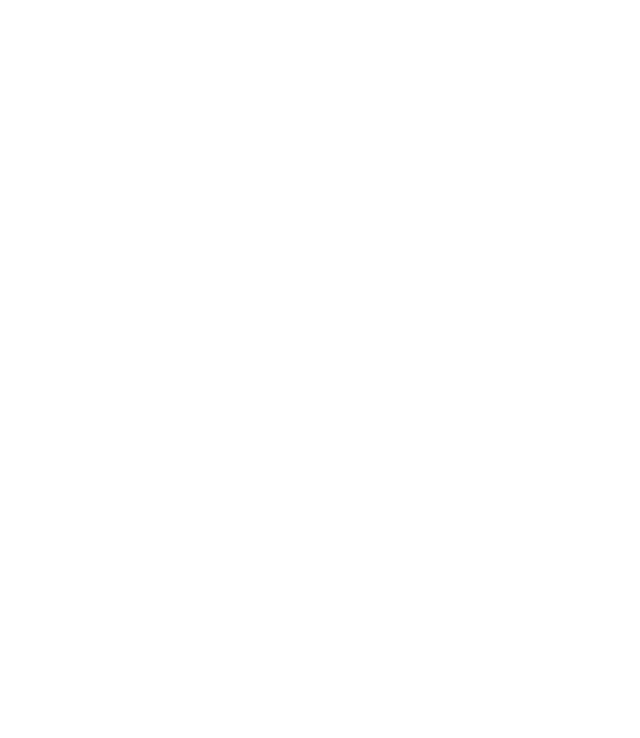
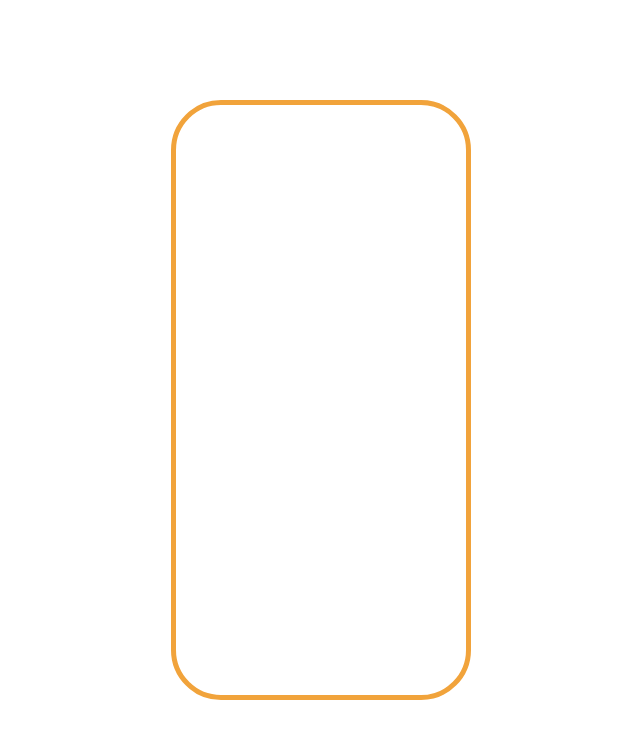
Before and after one commit to aggamix/calculator, a website built with webpack: page src/index.html in a window 1280 px wide. Shown: the whole page, without its empty margins (319-959 px from the left). Built offline with nearby package versions, Linux system fonts and the light colour scheme.

Commit message:
refactor: add separate folder for components, feat: add 'createElement' function for dynamic element creation

```diff
--- /dev/null
+++ b/src/scripts/components/calculator/calculator.css
@@ -0,0 +1,21 @@
+.calculator {
+  display: flex;
+  flex-direction: column;
+  height: 600px;
+  width: 300px;
+  padding: 10px;
+  box-sizing: border-box;
+  font-family: 'Franklin Gothic Medium', 'Arial Narrow', Arial, sans-serif;
+  border-radius: 50px;
+}
+
+.calculator__light {
+  color: black;
+  border: 5px solid #f1a33b;
+}
+
+.calculator__dark {
+  color: white;
+  background-color: black;
+  border: none;
+}
--- /dev/null
+++ b/src/scripts/components/calculator/calculator.js
@@ -0,0 +1,16 @@
+import './calculator.css';
+import createElement from '../createElement.js';
+// import createKeyboard from '../keyboard/keyboard.js';
+// import createResultBlock from '../resultBlock/createResultBlock.js';
+
+const calculatorProps = {
+  tag: 'section',
+  className: ['calculator', 'calculator__light'],
+  // children: [createResultBlock(), createKeyboard()],
+};
+
+export default function createCalculator() {
+  const calculator = createElement(calculatorProps);
+
+  return calculator;
+}
--- /dev/null
+++ b/src/scripts/components/createElement.js
@@ -0,0 +1,16 @@
+export default function createElement(props) {
+  const element = document.createElement(props.tag);
+  props.className.forEach((style) => element.classList.add(style));
+
+  if (props.value) {
+    element.value = props.value;
+  }
+  if (props.text) {
+    element.textContent = props.text;
+  }
+  if (props.children && Array.isArray(props.children)) {
+    props.children.forEach((child) => element.appendChild(child));
+  }
+
+  return element;
+}
--- a/src/scripts/index.js
+++ b/src/scripts/index.js
@@ -1,5 +1,5 @@
 import '../style/style.css';
-// import createCalculator from './components/calculator/calculator.js';
+import createCalculator from './components/calculator/calculator.js';
 
 const body = document.getElementById('body');
-// body.appendChild(createCalculator());
+body.appendChild(createCalculator());
```
Also changed, not shown: dist/index.html.
